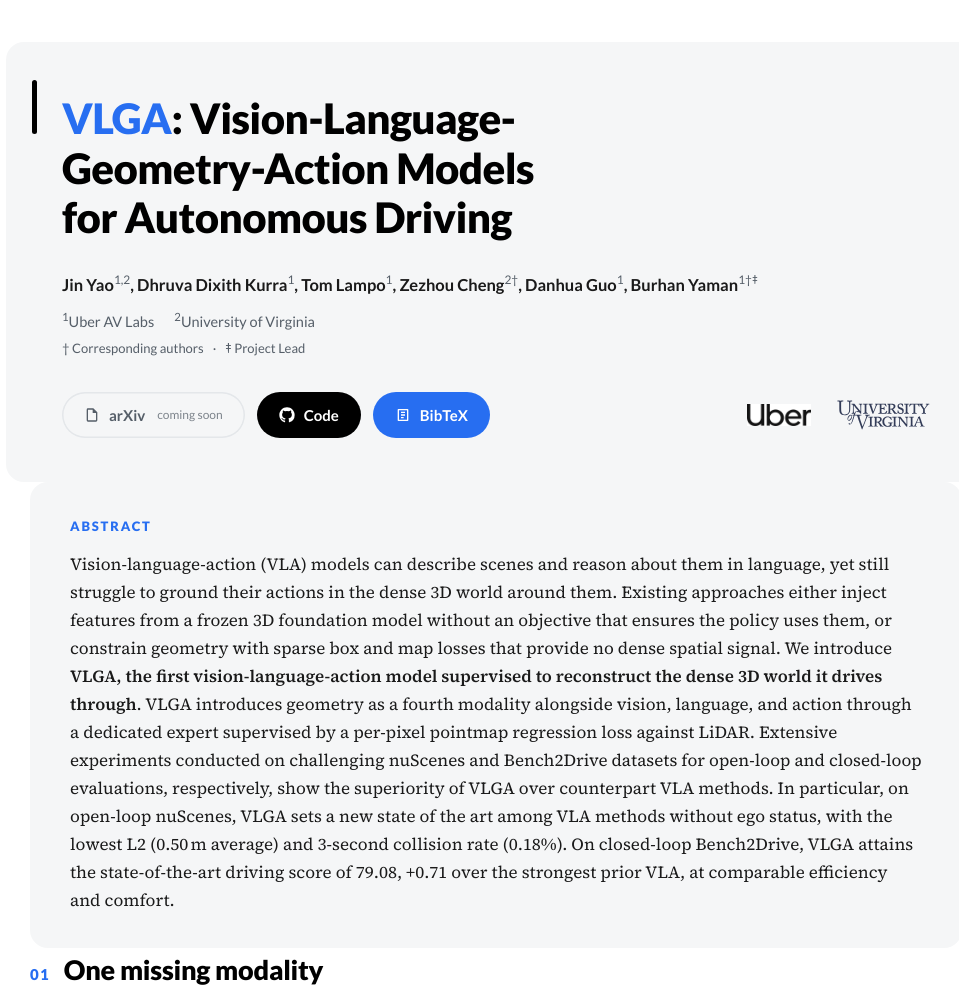
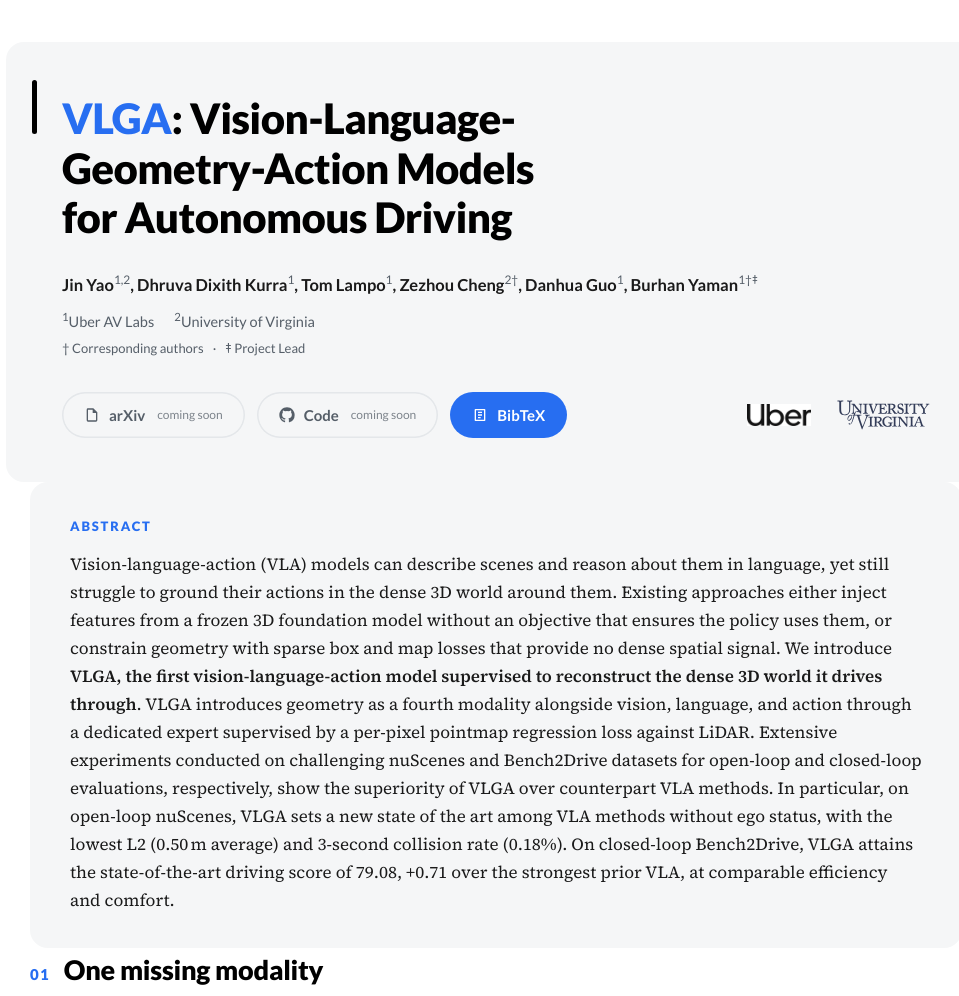
Before and after one commit to yaojin17/VLGA, a plain HTML site: page index.html in a window 1280 px wide. Shown: the top 996 px of the page, without its empty margins (144-1103 px from the left). Drawn offline with Linux system fonts and the light colour scheme.

Commit message:
hero: Code button to coming-soon

```diff
--- a/index.html
+++ b/index.html
@@ -202,10 +202,10 @@ footer{margin-top:90px;background:var(--box);padding:40px 0 44px}
         <svg viewBox="0 0 24 24"><path d="M14 2H6a2 2 0 0 0-2 2v16a2 2 0 0 0 2 2h12a2 2 0 0 0 2-2V8l-6-6zm4 18H6V4h7v5h5v11z"/></svg>
         arXiv&nbsp;<em>coming soon</em>
       </span>
-      <a class="btn btn-dark" href="https://github.com/yaojin17/VLGA">
+      <span class="btn btn-soon">
         <svg viewBox="0 0 24 24"><path d="M12 .5C5.65.5.5 5.65.5 12c0 5.08 3.29 9.39 7.86 10.91.58.11.79-.25.79-.55v-2.17c-3.2.7-3.87-1.36-3.87-1.36-.52-1.33-1.28-1.68-1.28-1.68-1.04-.71.08-.7.08-.7 1.15.08 1.76 1.18 1.76 1.18 1.03 1.76 2.69 1.25 3.34.96.1-.74.4-1.25.73-1.54-2.55-.29-5.23-1.28-5.23-5.68 0-1.26.45-2.28 1.18-3.09-.12-.29-.51-1.46.11-3.05 0 0 .96-.31 3.15 1.18a10.9 10.9 0 0 1 5.74 0c2.19-1.49 3.15-1.18 3.15-1.18.62 1.59.23 2.76.11 3.05.73.81 1.18 1.83 1.18 3.09 0 4.41-2.69 5.38-5.25 5.66.41.36.78 1.06.78 2.14v3.17c0 .3.21.66.8.55A11.51 11.51 0 0 0 23.5 12C23.5 5.65 18.35.5 12 .5z"/></svg>
-        Code
-      </a>
+        Code&nbsp;<em>coming soon</em>
+      </span>
       <a class="btn btn-blue" href="#bibtex">
         <svg viewBox="0 0 24 24"><path d="M9 7h6v2H9V7zm0 4h6v2H9v-2zm0 4h4v2H9v-2zM5 3h14a1 1 0 0 1 1 1v16a1 1 0 0 1-1 1H5a1 1 0 0 1-1-1V4a1 1 0 0 1 1-1zm1 2v14h12V5H6z"/></svg>
         BibTeX
```
